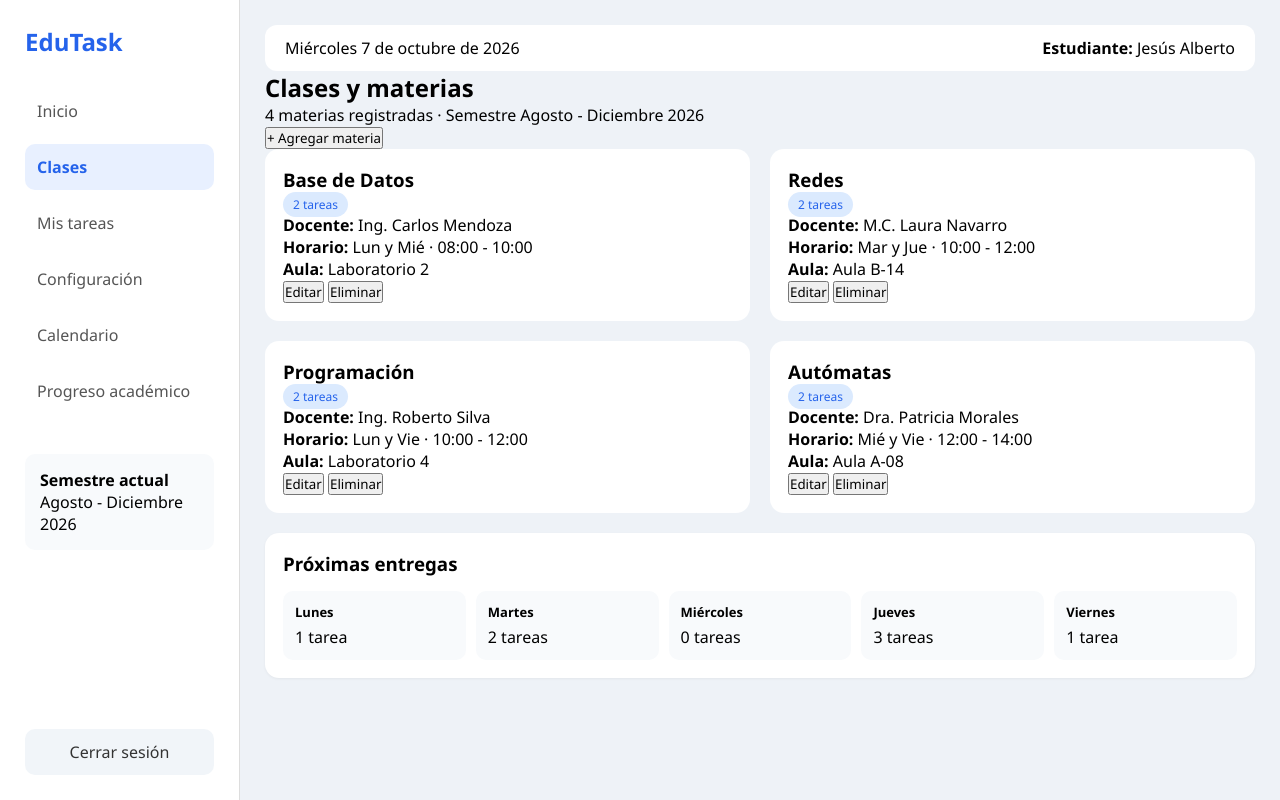
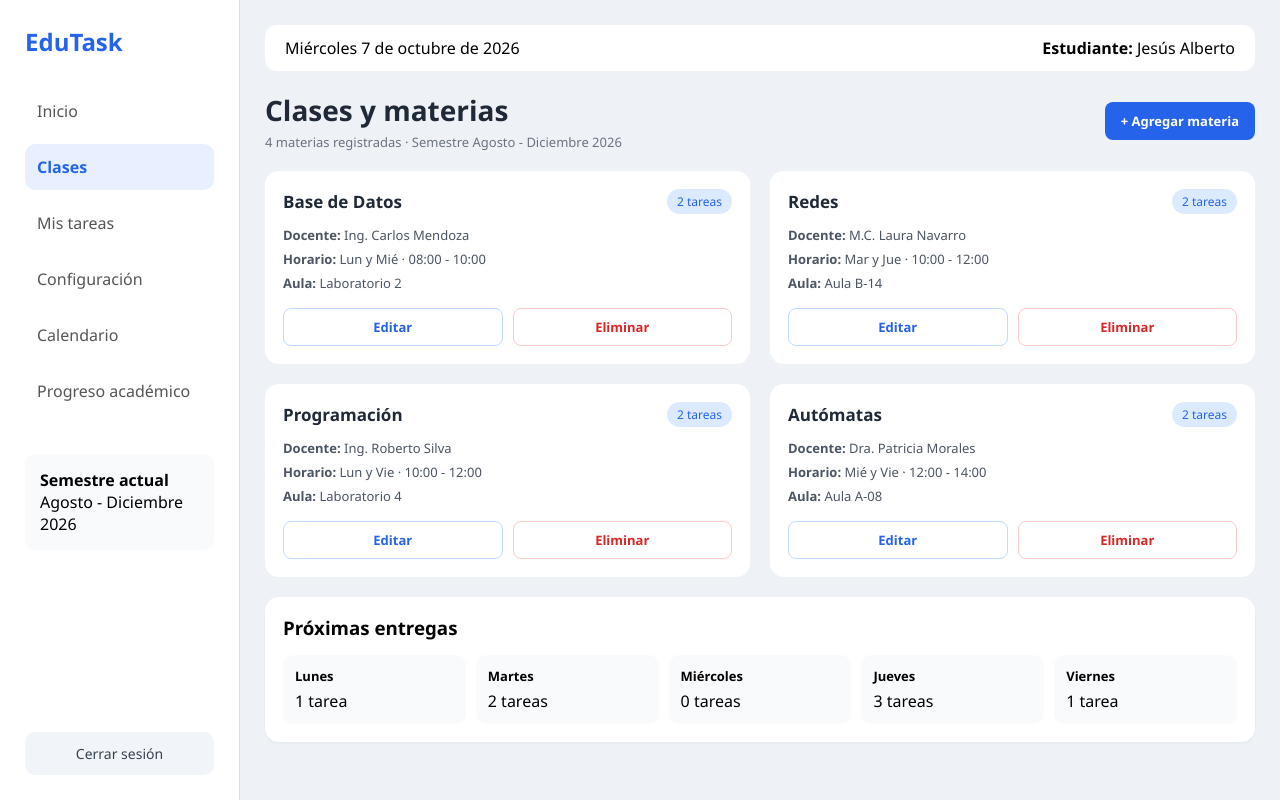
Before and after one commit to jgonzalez24-netizen/gestor-de-tareas, a plain HTML site: page HTML proyecto programación web/Login/Inicio/clases/clases.html in a window 1280 px wide. Drawn offline with Linux system fonts and the light colour scheme.

Commit message:
UI-11 y UI-13: estilizar y alinear boton Agregar materia y botones Editar y Eliminar en Clases

```diff
--- a/HTML proyecto programación web/Login/Inicio/clases/styleClases.css
+++ b/HTML proyecto programación web/Login/Inicio/clases/styleClases.css
@@ -231,3 +231,86 @@ body{
     font-size:13px;
     margin-bottom:5px;
 }
+
+/* Encabezado, boton Agregar materia y botones Editar/Eliminar */
+.logout{
+    display:block;
+    text-align:center;
+    text-decoration:none;
+    background:#f1f5f9;
+    color:#374151;
+    font-size:14px;
+}
+
+.page-header{
+    display:flex;
+    justify-content:space-between;
+    align-items:center;
+    margin:20px 0;
+}
+
+.page-header h1{
+    font-size:28px;
+    color:#1f2937;
+    margin-bottom:4px;
+}
+
+.page-header p{
+    font-size:13px;
+    color:#6b7280;
+}
+
+.btn-primary{
+    background:#2563eb;
+    color:#ffffff;
+    border:none;
+    padding:10px 16px;
+    border-radius:8px;
+    font-size:13px;
+    font-weight:600;
+    cursor:pointer;
+}
+
+.subject-header{
+    display:flex;
+    justify-content:space-between;
+    align-items:center;
+    margin-bottom:12px;
+}
+
+.task-card h3{
+    font-size:17px;
+    color:#1f2937;
+}
+
+.task-card p{
+    font-size:13px;
+    color:#4b5563;
+    margin-bottom:6px;
+}
+
+.actions{
+    display:flex;
+    gap:10px;
+    margin-top:16px;
+}
+
+.actions button{
+    flex:1;
+    padding:9px 12px;
+    border-radius:8px;
+    font-size:13px;
+    font-weight:600;
+    cursor:pointer;
+    background:#ffffff;
+}
+
+.btn-edit{
+    color:#2563eb;
+    border:1px solid #bfdbfe;
+}
+
+.btn-delete{
+    color:#dc2626;
+    border:1px solid #fecaca;
+}
```
